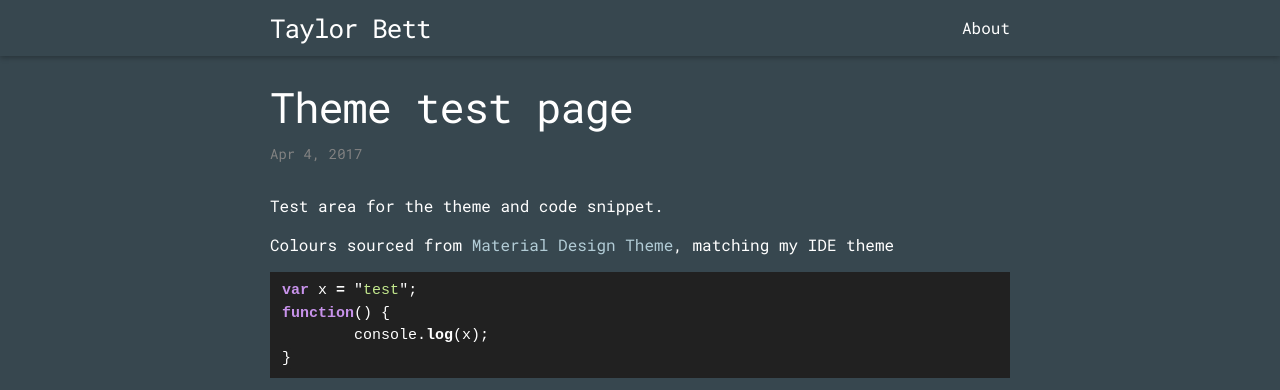
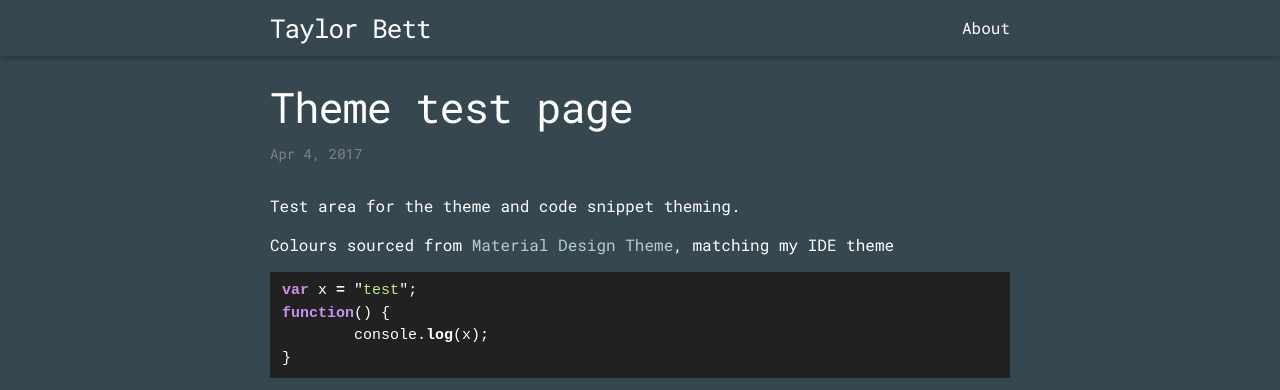
Before and after one commit to TaylorBett/taylorbett.github.io, a Jekyll site: the page built from _posts/2017-04-05-theme-test-page.markdown, in a window 1280 px wide. Shown: the top 390 px of the page. Built offline with Jekyll 4.4.1, drawn with Linux system fonts in a browser that asks for light colours.

Commit message:
Updated typos in old posts

```diff
--- a/_posts/2017-04-05-notes-neural-network-basics.markdown
+++ b/_posts/2017-04-05-notes-neural-network-basics.markdown
@@ -23,8 +23,8 @@ Notes on [Crash Course On Multi-Layer Perceptron Neural Networks - Machine Learn
 * AKA Transfer function
 * Maps summed weighted input to output of neuron
 * Historically used with threshold, ie. summed input > 0.5 then activate (binary output, 1.0 or 0.0)
-* *Sigmoid* function outputs value between 0.0 and 1.0 with S shaped distribution
-* *Tanh* function outputs S shaped dist. over -1 to 1
+* **Sigmoid** function outputs value between 0.0 and 1.0 with S shaped distribution
+* **Tanh** function outputs S shaped dist. over -1 to 1
 
 ## Networks
 ### Input or Visible Layer
@@ -32,7 +32,7 @@ Notes on [Crash Course On Multi-Layer Perceptron Neural Networks - Machine Learn
 
 ### Hidden Layers
 * (Not directly exposed to input)
-* *Deep* learning can refer to a large number of hidden layers in the neural net being used
+* **Deep** learning can refer to a large number of hidden layers in the neural net being used
 
 ### Output Layer
 * May have an activation function and output float values or a binary outcome
--- a/_posts/2017-04-05-theme-test-page.markdown
+++ b/_posts/2017-04-05-theme-test-page.markdown
@@ -5,7 +5,7 @@ date:   2017-04-05 00:00:00 +1000
 categories: jekyll update
 ---
 
-Test area for the theme and code snippet.
+Test area for the theme and code snippet theming.
 
 Colours sourced from [Material Design Theme](https://github.com/equinusocio/material-theme), matching my IDE theme
 
```
